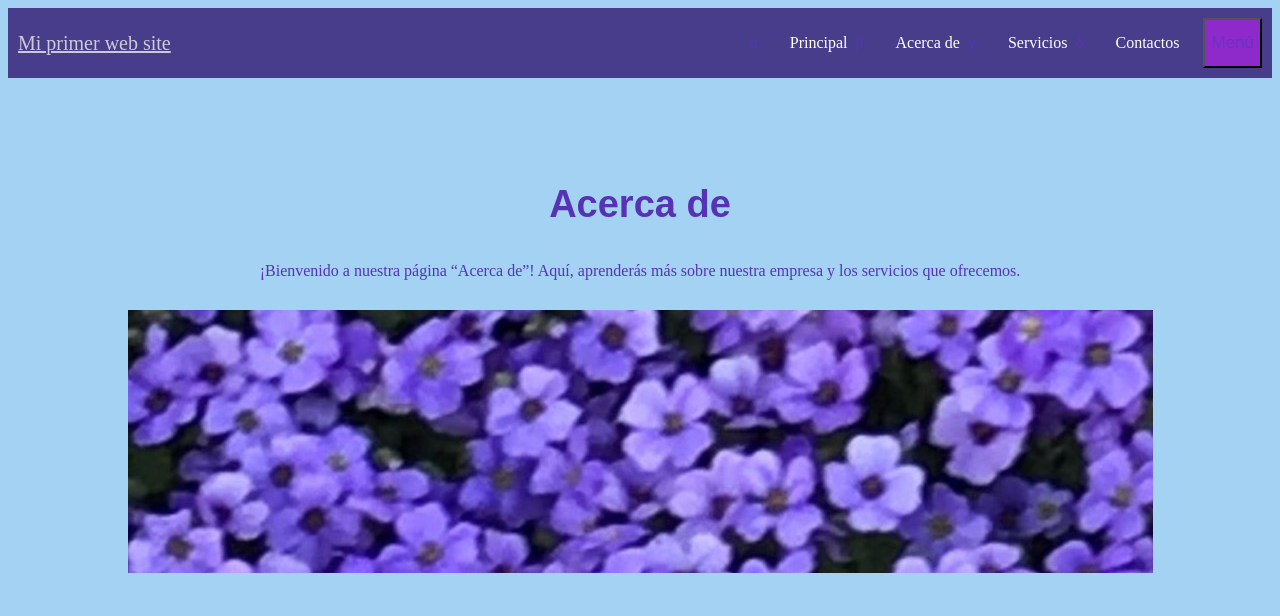
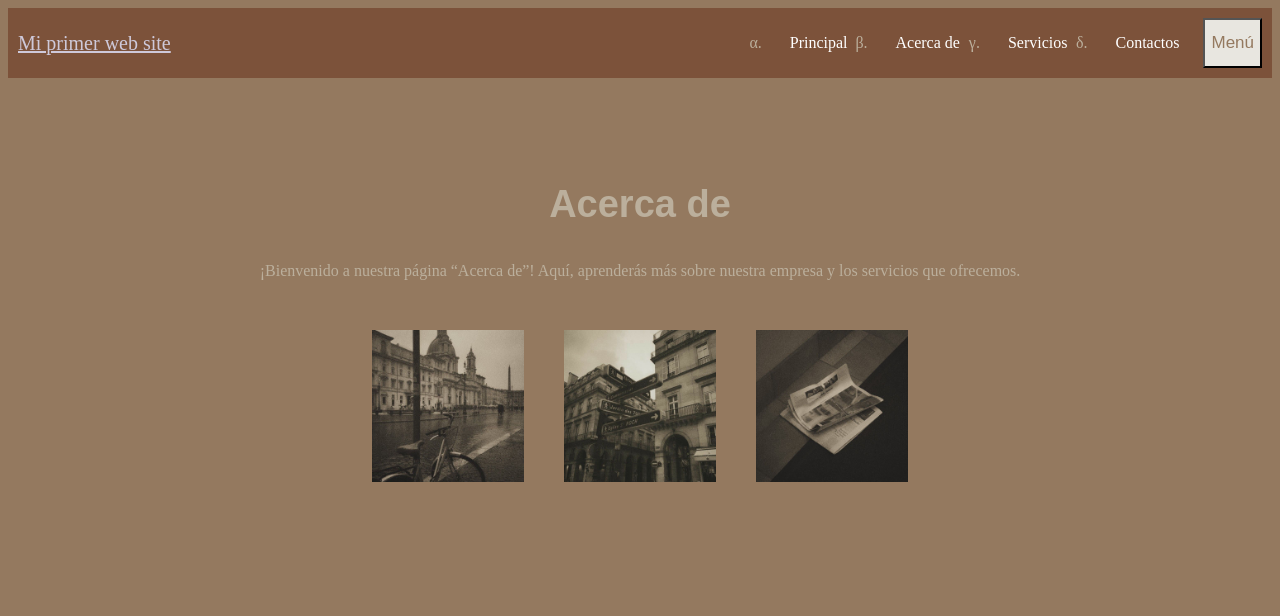
Before and after one commit to iisa007/mirepositorioremoto, a plain HTML site: page acerca de.html in a window 1280 px wide. Drawn offline with Linux system fonts and the light colour scheme.

Commit message:
segundo commit

```diff
--- a/acerca de.html
+++ b/acerca de.html
@@ -23,7 +23,15 @@
 
         <p>¡Bienvenido a nuestra página “Acerca de”! Aquí, aprenderás más sobre nuestra empresa y los servicios que ofrecemos.
         <div class="img-container">
-            <img src="Purple flowers.jpg" alt="Descripción de la imagen 2" />
+            <div class="service">
+              <img src="fto1.jpg" alt="foto1">
+            </div>
+            <div class="service">
+              <img src="foto2.jpg" alt="foto2">
+            </div>
+            <div class="service">
+              <img src="fto3.jpg" alt="foto3">
+            </div>
         </div>
         </p>
     </div>
--- a/styles.css
+++ b/styles.css
@@ -1,6 +1,6 @@
 body {
-  background-color: rgba(143, 201, 240, 0.815);
-  color: rgb(86, 51, 180);
+  background-color: #94795f;
+  color: #bbaf9c;
 }
 h1 {
   font-family: Arial, Helvetica, sans-serif;
@@ -10,11 +10,11 @@ h1 {
 h2 {
   font-family: "Day Roman Font";
   text-align: center;
-  color: rgb(86, 51, 180);
+  color: #bbaf9c;
 }
 p {
   font-family: "Helvética Neue Font";
-  color: rgb(86, 51, 180);
+  color: #bbaf9c;
   text-align: center;
   padding: 10px;
   margin: 20px;
@@ -42,7 +42,7 @@ p {
   display: flex;
   padding: 10px;
   height: 50px;
-  background-color: darkslateblue;
+  background-color:#7c523a;
 }
 .navbar {
   display: flex;
@@ -68,12 +68,12 @@ li {
   align-items: center;
 }
 .button-menu-toggle {
-  background-color: rgb(143, 42, 202);
-  color: beige;
+  background-color:  #e8e6e0;
+  color: #7c523a;
   font-size: 17px;
 }
 .button-menu-toggle {
-  color: rgb(102, 51, 197);
+  color: #94795f;
   display: flow-root;
 }
 @media (max-width: 768px) {
@@ -96,7 +96,7 @@ li {
   .nav-links.nav-links-responsive {
     position: absolute;
     display: flex;
-    background-color: rgba(148, 109, 236, 0.95);
+    background-color:  #e8e6e0;
     width: 100%;
     height: 100%;
     top: 70px;
@@ -118,7 +118,7 @@ li {
   display: flex;
   flex-direction: column;
   padding: 50px;
-  color: cornflowerblue;
+  color:#7c523a;
   font-size: 18px;
 }
 iframe,
@@ -126,7 +126,7 @@ video {
   max-width: 90%;
 }
 footer {
-  background-color: darkslateblue;
+  background-color:#7c523a;
   padding: 10px;
 }
 footer p {
@@ -134,7 +134,7 @@ footer p {
   font-size: 30px;
 }
 footer button {
-  background-color: blueviolet;
+  background-color:  #e8e6e0;
   color: black;
   font-size: 17px;
   padding: 10px;
```
Also changed, not shown: servicios.html (+1 -1 lines), Purple flowers.jpg (deleted), foto2.jpg (added), fto1.jpg (added), fto3.jpg (added).
